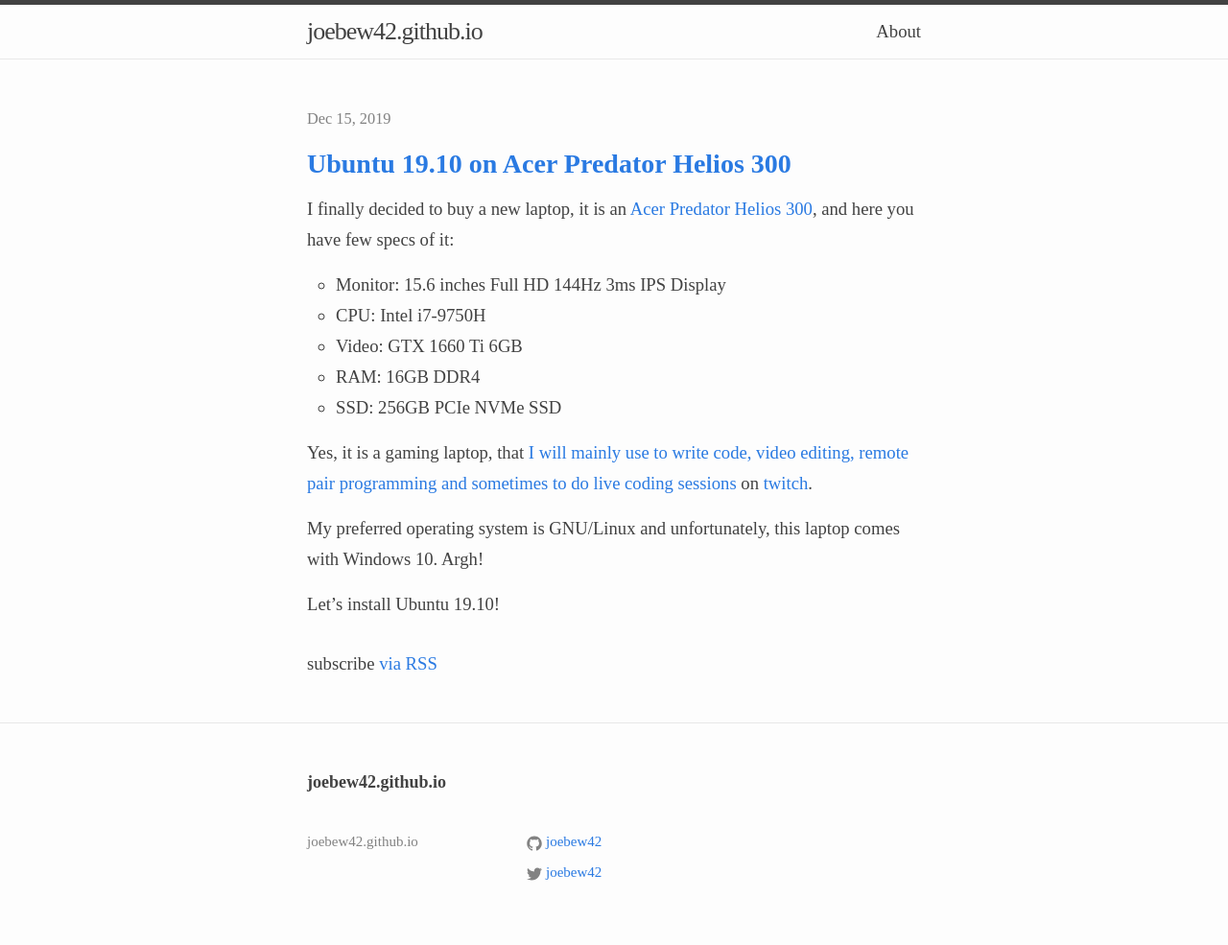
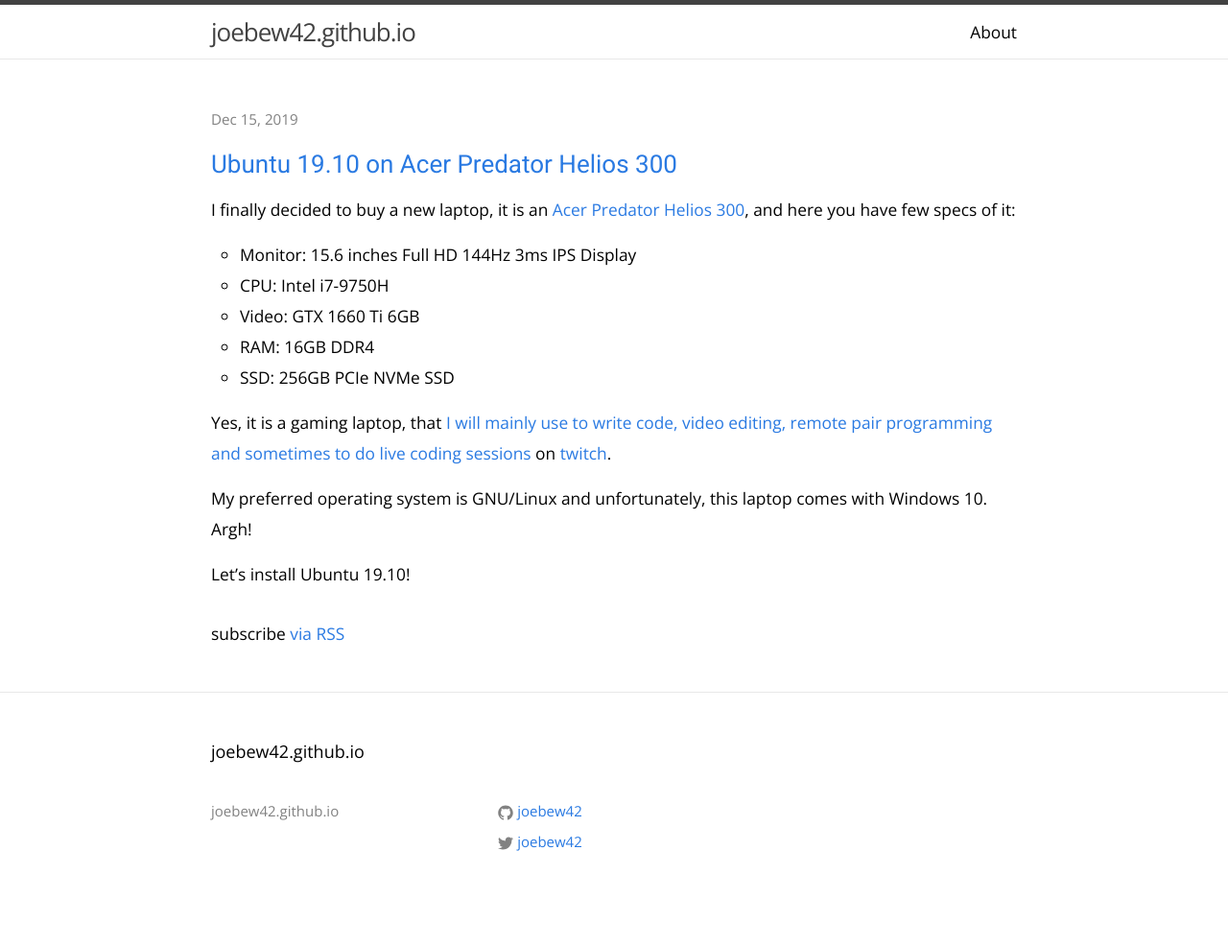
Before and after one commit to joebew42/joebew42.github.io, a Jekyll site: the page built from index.html, in a window 1280 px wide. Shown: the whole page at 96% size. Built offline with Jekyll 4.4.1, drawn with Linux system fonts in a browser that asks for light colours; some web fonts are replaced; after the commit the page ends 953 px from its top, so only the background shows below that.

Commit message:
change fonts

```diff
--- a/_includes/head.html
+++ b/_includes/head.html
@@ -6,7 +6,7 @@
   <title>{% if page.title %}{{ page.title | escape }}{% else %}{{ site.title | escape }}{% endif %}</title>
   <meta name="description" content="{% if page.excerpt %}{{ page.excerpt | strip_html | strip_newlines | truncate: 160 }}{% else %}{{ site.description }}{% endif %}">
 
-  <link href="https://fonts.googleapis.com/css?family=Source+Serif+Pro:400,700&display=swap" rel="stylesheet">
+  <link href="https://fonts.googleapis.com/css?family=Open+Sans:300|Roboto:400&display=swap" rel="stylesheet">
 
   <link rel="stylesheet" href="{{ "/css/main.css" | prepend: site.baseurl }}">
   <link rel="canonical" href="{{ page.url | replace:'index.html','' | prepend: site.baseurl | prepend: site.url }}">
--- a/_sass/_layout.scss
+++ b/_sass/_layout.scss
@@ -190,6 +190,7 @@
 }
 
 .post-link {
+    font-family: $base-heading-font-family;
     display: block;
 }
 
@@ -203,6 +204,7 @@
 // }
 
 .post-title {
+    font-family: $base-heading-font-family;
     font-size: 42px;
     line-height: 1.4em;
 
@@ -215,6 +217,7 @@
     margin-bottom: $spacing-unit;
 
     h2 {
+        font-family: $base-heading-font-family;
         font-size: 32px;
 
         @include media-query($on-laptop) {
@@ -223,6 +226,7 @@
     }
 
     h3 {
+        font-family: $base-heading-font-family;
         font-size: 26px;
 
         @include media-query($on-laptop) {
@@ -231,6 +235,7 @@
     }
 
     h4 {
+        font-family: $base-heading-font-family;
         font-size: 20px;
 
         @include media-query($on-laptop) {
--- a/css/main.scss
+++ b/css/main.scss
@@ -6,17 +6,18 @@
 
 
 // Our variables
-$base-font-family: 'Source Serif Pro', serif;
-$base-font-size:   14pt;
-$base-font-weight: 400;
-$heading-font-weight: 700;
+$base-font-family: 'Open Sans', serif;
+$base-heading-font-family: 'Roboto', serif;
+$base-font-size: 13pt;
+$base-font-weight: 300;
+$heading-font-weight: 400;
 $small-font-size:  $base-font-size * 0.875;
 $base-line-height: 24pt;
 
 $spacing-unit:     30px;
 
-$text-color:       #424242;
-$background-color: #fdfdfd;
+$text-color:       #020202;
+$background-color: #ffffff;
 $brand-color:      #2a7ae2;
 
 $grey-color:       #828282;
@@ -24,7 +25,7 @@
 $grey-color-dark:  darken($grey-color, 25%);
 
 // Width of the content area
-$content-width:    700px;
+$content-width:    900px;
 
 $on-palm:          600px;
 $on-laptop:        700px;
```
